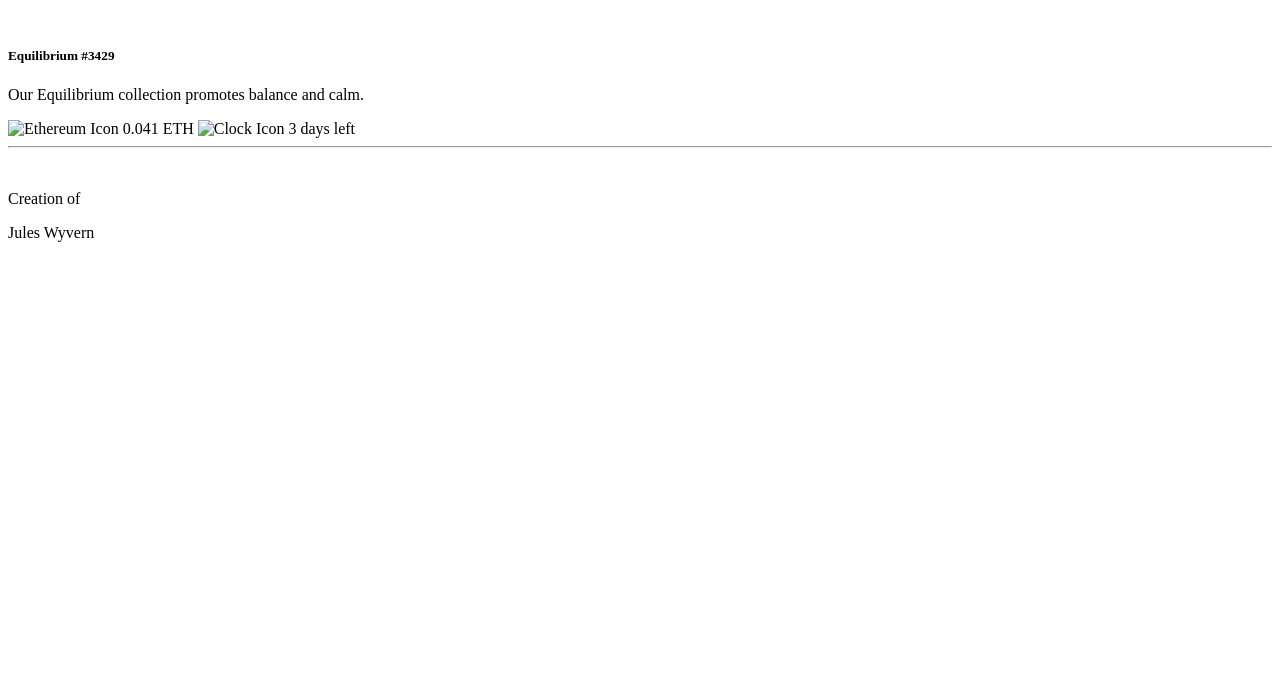
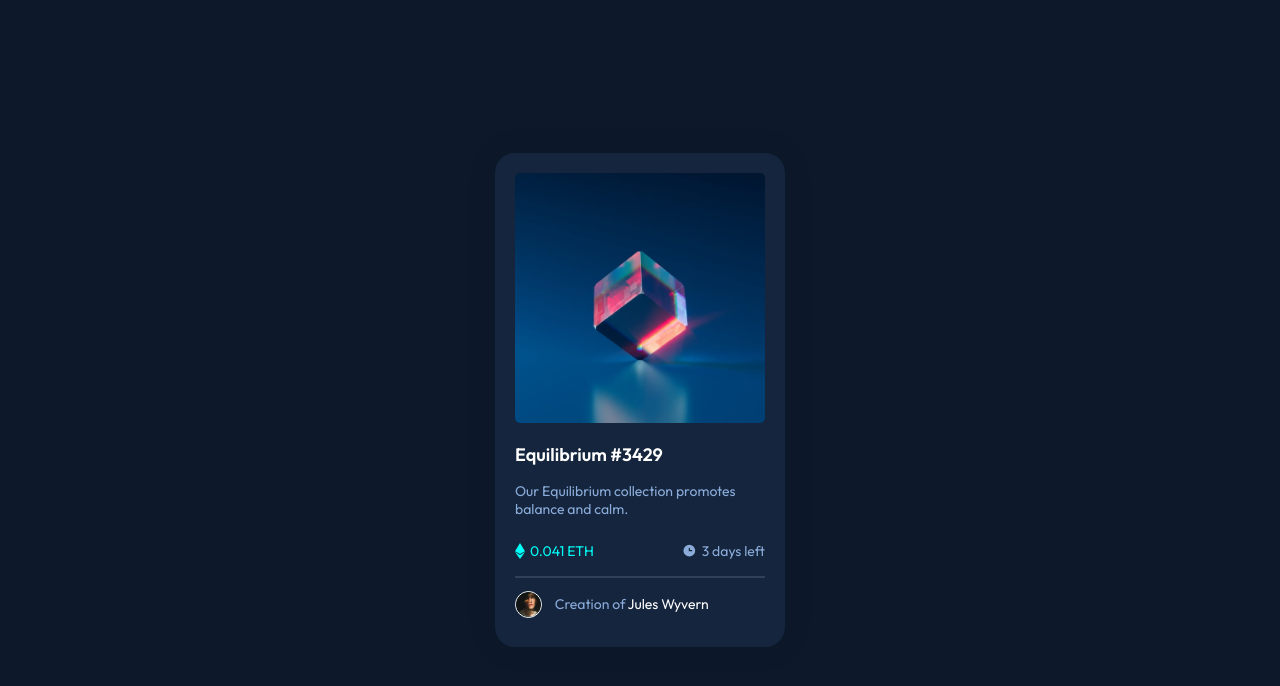
Before and after one commit to Acr2004/NFT-Preview-Card-Component, a plain HTML site: page index.html in a window 1280 px wide. Drawn offline with Linux system fonts and the light colour scheme.

Commit message:
Version 1.0.2

```diff
--- a/index.html
+++ b/index.html
@@ -15,7 +15,10 @@
     <body>
         <div class="container">
             <div>
-                <img id="image">
+                <img id="image" src="Images/image-equilibrium.jpg">
+                <span class="anim">
+                    <img id="view" src="Images/icon-view.svg">
+                </span>
             </div>
 
             <div class="content">
@@ -23,21 +26,21 @@
                 <p id="secondary-text">Our Equilibrium collection promotes balance and calm.</p>
             </div>
 
-            <div>
-                <span>
-                    <img id="ethereum" href="Images/icon-ethereum.svg" alt="Ethereum Icon">
-                    0.041 ETH
-                </span>
-                <span>
-                    <img id="clock" href="Images/icon-clock.svg" alt="Clock Icon">
-                    3 days left
-                </span>
+            <div class="price-time">
+                <div class="align">
+                    <img id="ethereum" src="Images/icon-ethereum.svg" alt="Ethereum Icon">
+                    <span id="price">0.041 ETH</span>
+                </div>
+                <div class="align">
+                    <img id="clock" src="Images/icon-clock.svg" alt="Clock Icon">
+                    <span id="time">3 days left</span>
+                </div>
             </div>
 
             <hr>
 
-            <div>
-                <img id="view" href="Images/icon-view.svg">
+            <div class="creator">
+                <img id="pic" src="Images/image-avatar.png">
                 <p id="creation">Creation of</p>
                 <p id="name">Jules Wyvern</p>
             </div>
--- a/style.css
+++ b/style.css
@@ -0,0 +1,160 @@
+@import url('https://fonts.googleapis.com/css2?family=Outfit:wght@300;400;600&display=swap');
+
+body {
+    font-family: 'Outfit', sans-serif;
+    display: flex;
+    align-items: center;
+    justify-content: center;
+    margin: 0;
+    padding: 0;
+    background-color: hsl(217, 54%, 11%);
+    width: 100vw;
+    height: 100vh;
+    border: none;
+}
+
+.container {
+    display: flex;
+    flex-direction: column;
+    align-items: center;
+    padding: 20px;
+    border-radius: 20px;
+    width: 250px;
+    background-color: hsl(216, 50%, 16%);
+    box-shadow: 0 0 30px 5px rgba(0, 0, 0, 0.05);
+}
+
+#image {
+    max-width: 250px;
+    border-radius: 5px;
+    cursor: pointer;
+    transition: 1s ease 0s all;
+}
+
+.anim {
+    position: absolute;
+    display: block;
+    width: 250px;
+    height: 250px;
+    opacity: 0;
+    background-color: hsla(178, 100%, 50%, 0.6);
+    top: 97px;
+    border-radius: 5px;
+    transition: 1s ease 0s all;
+    cursor: pointer;
+}
+
+#view {
+    position: absolute;
+    transition: 1s ease 0s all;
+    cursor: pointer;
+    top: 101px;
+    left: 101px;
+}
+
+.anim:hover {
+    transition: 1s ease 0s all;
+    opacity: 1;
+}
+
+#main-text {
+    display: inline-flex;
+    color: hsl(0, 0%, 100%);
+    text-align: left;
+    font-size: 18px;
+    padding: 0;
+    margin: 1rem 0;
+    cursor: pointer;
+    transition: 1s ease 0s all;
+}
+
+#main-text:hover {
+    color: hsl(178, 100%, 50%);
+    transition: 1s ease 0s all;
+}
+
+#secondary-text {
+    color: hsl(215, 51%, 70%);
+    text-align: left;
+    font-size: 14px;
+    padding: 0 0 1.5rem 0;
+    margin: 0;
+}
+
+.price-time {
+    display: flex;
+    width: 100%;
+    justify-content: space-between;
+}
+
+#ethereum {
+    width: 10px;
+    align-items: center;
+}
+
+#clock {
+    width: 15px;
+}
+
+#price {
+    color: hsl(178, 100%, 50%);
+    font-size: 14px;
+    padding-left: 5px;
+}
+
+#time {
+    color: hsl(215, 51%, 70%);
+    font-size: 14px;
+    padding-left: 5px;
+}
+
+.align {
+    display: flex;
+    align-items: center;
+}
+
+hr {
+    display: block;
+    margin-top: 1rem;
+    margin-bottom: 0.2rem;
+    width: 250px;
+    background-color: hsl(215, 32%, 27%);
+    height: 2px;
+    border: none;
+}
+
+.creator {
+    display: flex;
+    align-items: center;
+    width: 250px;
+    margin-bottom: 0;
+}
+
+#pic {
+    display: flex;
+    width: 25px;
+    height: 25px;
+    border: solid 1px hsl(0, 0%, 100%);
+    border-radius: 20px;
+    padding: 0;
+    margin: 0;
+}
+
+#creation {
+    color: hsl(215, 51%, 70%);
+    padding-left: 0.8rem;
+    font-size: 14px;
+}
+
+#name {
+    color: hsl(0, 0%, 100%);
+    font-size: 14px;
+    padding-left: 2px;
+    transition: 1s ease 0s all;
+    cursor: pointer;
+}
+
+#name:hover {
+    color: hsl(178, 100%, 50%);
+    transition: 1s ease 0s all;
+}
```
